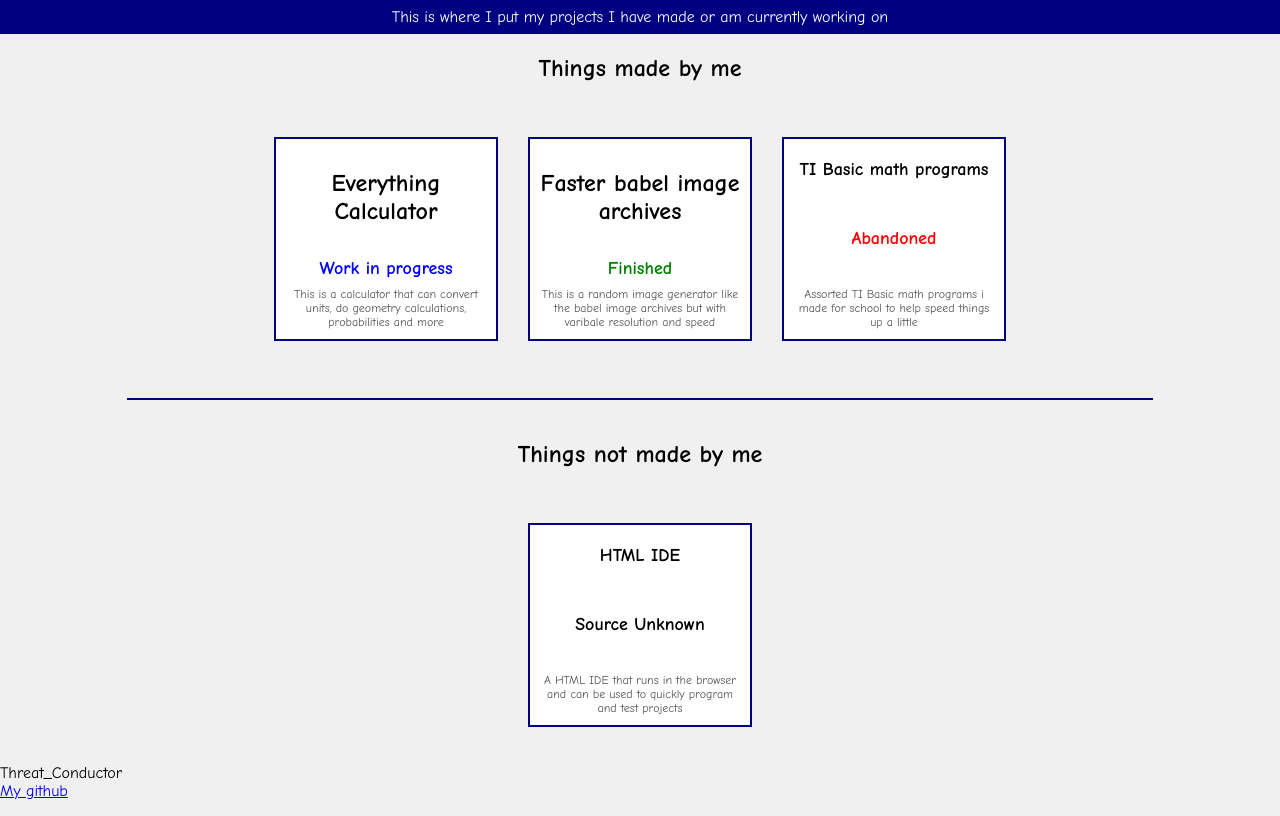
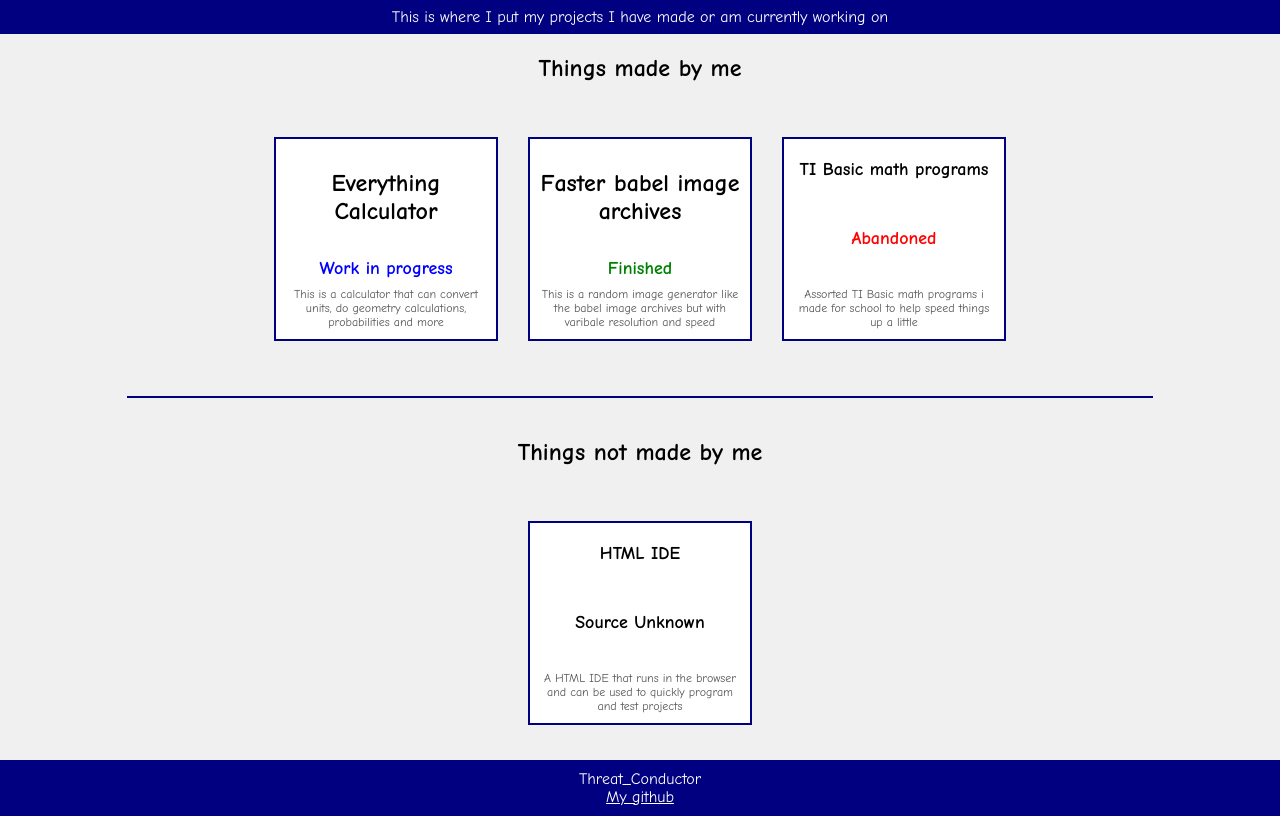
Before and after one commit to Threat-Conductor/TC, a plain HTML site: page index.html in a window 1280 px wide. Drawn offline with Linux system fonts and the light colour scheme.

Commit message:
Update index.html
fix footer

```diff
--- a/index.html
+++ b/index.html
@@ -29,6 +29,18 @@
       justify-content: center;
       padding: 20px;
       overflow-y: auto;
+    }
+
+    footer {
+      background-color: #000080;
+      color: #fff;
+      text-align: center;
+      padding: 10px 0;
+    }
+
+    footer a {
+      color: #fff;
+      text-decoration: underline;
     }
 
     .card {
```
